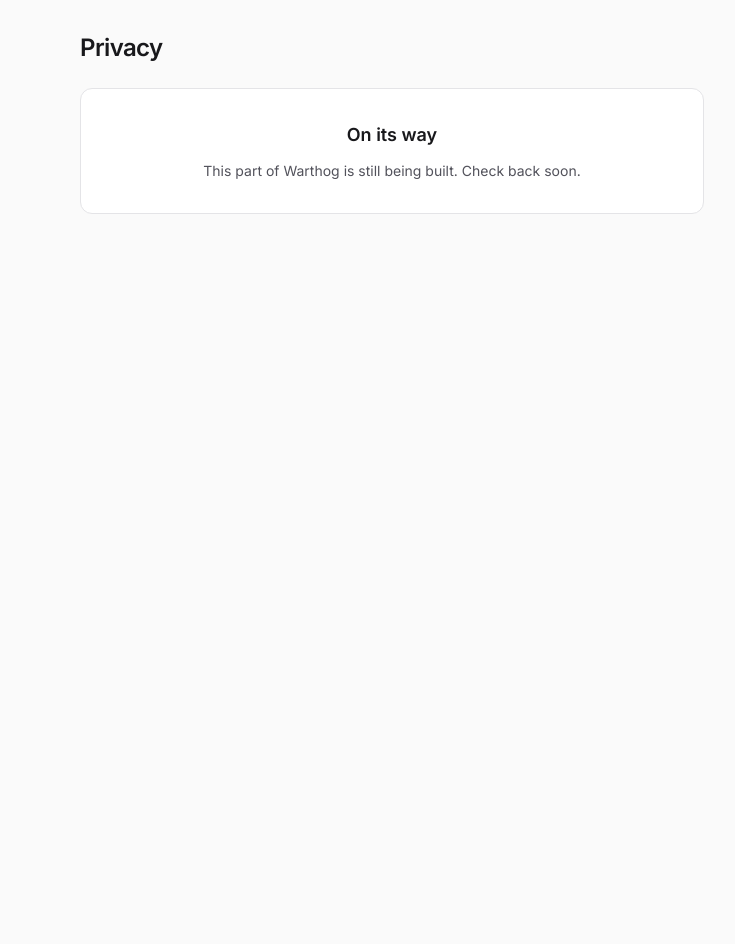
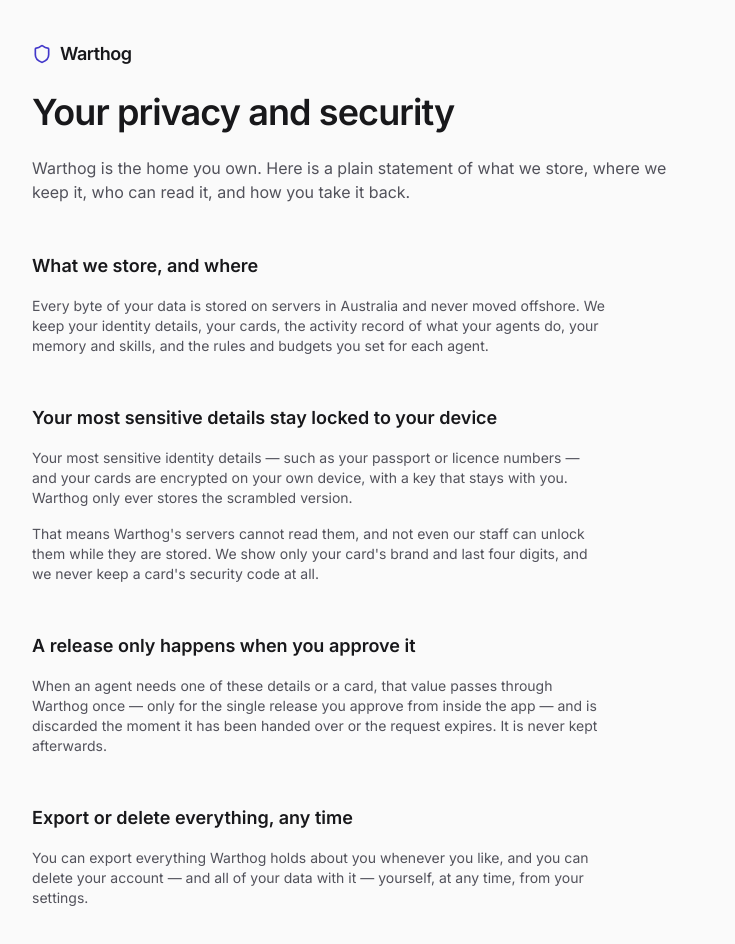
Before and after one commit to Orlev01/warthog, a Next.js app: page /privacy in a window 1280 px wide. Shown: the top 944 px of the page, without its empty margins (248-983 px from the left). Before the commit the page ends 800 px from the top, so only its background shows below. Built offline with nearby package versions, Linux system fonts and the light colour scheme.

Commit message:
E05-S03: Privacy and security FAQ page

```diff
--- a/src/app/privacy/page.tsx
+++ b/src/app/privacy/page.tsx
@@ -1,7 +1,13 @@
 import * as React from "react";
-import { ComingSoon } from "@/components/shell/coming-soon";
 
-// Operator placeholder so links to this route resolve; E05-S03 replaces it with the real screen.
+import { Privacy } from "@/components/public/privacy";
+
+// E05-S03 — Privacy page entry. A PUBLIC `/privacy` page, reachable by anyone with no
+// authentication (it sits at the top level, under no guard layout), that returns 200
+// and mounts the privacy policy / security-FAQ VIEW. Its content is static (no runtime
+// config in scope), so the entry is a thin, synchronous shell over the render-tested
+// view in src/components/public/privacy.tsx.
+
 export default function PrivacyPage() {
-  return <ComingSoon title="Privacy" />;
+  return <Privacy />;
 }
--- /dev/null
+++ b/src/components/public/privacy.tsx
@@ -0,0 +1,84 @@
+import * as React from "react";
+
+import { Wordmark } from "../shell/wordmark";
+
+// Privacy — the public privacy policy / security-FAQ VIEW (brief feature "Agent
+// compatibility and help pages"; data-rights principle 20). From ONE render-testable
+// component it makes, in plain Australian English, the plain statement the privacy
+// rights constraint requires:
+//   • WHAT is stored and WHERE (Australia);
+//   • that your most sensitive (high-tier) identity details AND your cards are
+//     encrypted on your own device, so neither Warthog's servers nor its staff can
+//     read them while they are stored;
+//   • that those device-protected values pass through Warthog only for the single
+//     release you approve, and are discarded once collected or expired; and
+//   • HOW to export everything or delete the account.
+// The page entry (src/app/privacy/page.tsx) is a thin shell over this component.
+//
+// Its content is static (no config-driven value is in scope), so — like Landing — it
+// takes no props and stays pure (no config, no DB). Colour, spacing and radius come
+// from the design tokens (globals.css) — never a raw hex value. The security FAQ may
+// use security words like "encryption" (brief design_ux.copy expressly permits them
+// here); the rest stays plain Australian English.
+
+export function Privacy() {
+  return (
+    <main className="mx-auto flex w-full max-w-3xl flex-col gap-12 px-4 py-10 sm:px-6">
+      <header className="flex flex-col gap-6">
+        <Wordmark href="/" />
+        <h1 className="text-3xl font-semibold tracking-tight text-fg sm:text-4xl">
+          Your privacy and security
+        </h1>
+        <p className="max-w-prose text-base text-fg-muted">
+          Warthog is the home you own. Here is a plain statement of what we store,
+          where we keep it, who can read it, and how you take it back.
+        </p>
+      </header>
+
+      <section className="flex flex-col gap-4">
+        <h2 className="text-lg font-semibold text-fg">What we store, and where</h2>
+        <p className="max-w-prose text-sm text-fg-muted">
+          Every byte of your data is stored on servers in Australia and never moved
+          offshore. We keep your identity details, your cards, the activity record of
+          what your agents do, your memory and skills, and the rules and budgets you
+          set for each agent.
+        </p>
+      </section>
+
+      <section className="flex flex-col gap-4">
+        <h2 className="text-lg font-semibold text-fg">
+          Your most sensitive details stay locked to your device
+        </h2>
+        <p className="max-w-prose text-sm text-fg-muted">
+          Your most sensitive identity details &mdash; such as your passport or licence
+          numbers &mdash; and your cards are encrypted on your own device, with a key
+          that stays with you. Warthog only ever stores the scrambled version.
+        </p>
+        <p className="max-w-prose text-sm text-fg-muted">
+          That means Warthog&#39;s servers cannot read them, and not even our staff can
+          unlock them while they are stored. We show only your card&#39;s brand and last
+          four digits, and we never keep a card&#39;s security code at all.
+        </p>
+      </section>
+
+      <section className="flex flex-col gap-4">
+        <h2 className="text-lg font-semibold text-fg">A release only happens when you approve it</h2>
+        <p className="max-w-prose text-sm text-fg-muted">
+          When an agent needs one of these details or a card, that value passes through
+          Warthog once &mdash; only for the single release you approve from inside the
+          app &mdash; and is discarded the moment it has been handed over or the request
+          expires. It is never kept afterwards.
+        </p>
+      </section>
+
+      <section className="flex flex-col gap-4">
+        <h2 className="text-lg font-semibold text-fg">Export or delete everything, any time</h2>
+        <p className="max-w-prose text-sm text-fg-muted">
+          You can export everything Warthog holds about you whenever you like, and you
+          can delete your account &mdash; and all of your data with it &mdash; yourself,
+          at any time, from your settings.
+        </p>
+      </section>
+    </main>
+  );
+}
```
Also changed, not shown: 2 other files (tests, documents, lock files or other folders).
